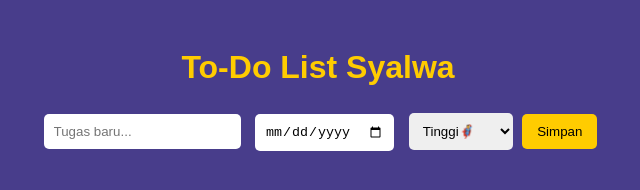
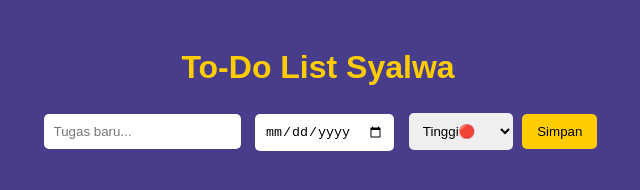
Before and after one commit to awaa16/Todolist, a plain HTML site: page index.html in a window 1280 px wide. Shown: the full height of the page, 322-962 px from the left. Drawn offline with nearby package versions, Linux system fonts and the light colour scheme; no server answers.

Commit message:
ubah emoji

```diff
--- a/index.html
+++ b/index.html
@@ -65,9 +65,9 @@
   <input type="text" id="taskInput" placeholder="Tugas baru...">
   <input type="date" id="dateInput">
   <select id="priorityInput">
-    <option value="Tinggi">Tinggi🦸</option>
-    <option value="Sedang">Sedang🦹</option>
-    <option value="Rendah">Rendah🧌</option>
+    <option value="Tinggi">Tinggi🔴</option>
+    <option value="Sedang">Sedang🟡</option>
+    <option value="Rendah">Rendah🟢</option>
   </select>
 
   <button type="submit" class="btn btn-primary" id="tambah">Simpan</button>
```
